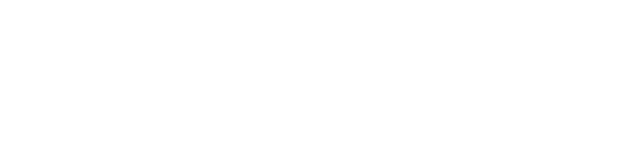
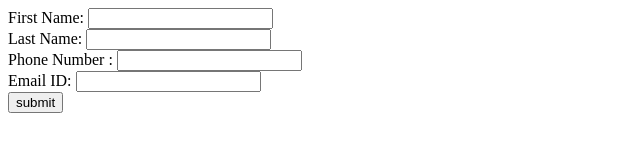
Before and after one commit to acciojob/form-login-2-prince-k1, a website: page main.html in a window 1280 px wide. Shown: the whole page, without its empty margins (0-640 px from the left). Drawn offline with Linux system fonts and the light colour scheme.

Commit message:
created a submission

```diff
--- a/main.html
+++ b/main.html
@@ -8,6 +8,25 @@
 
 <body>
 	<!-- the entire body must be written by student -->
+	<form>
+		<div>
+			<label for = "firstName">First Name: </label>
+			<input type="text" id = "first">
+		</div>
+		<div>
+			<label for = "lastName">Last Name: </label>
+			<input type="text" id = "last">
+		</div>
+		<div>
+			<label for = "number">Phone Number : </label>
+			<input type="text" id = "number">
+		</div>
+		<div>
+			<label for = "email">Email ID: </label>
+			<input type="text" id = "email">
+		</div>
+		<input type = "button" id ="btn" value = 'submit'>
+	</form>
     <script type="text/javascript" src="./script.js">
 </script>
 
--- a/script.js
+++ b/script.js
@@ -1 +1,13 @@
 //your JS code here. If required.
+const first = document.getElementById('first');
+const last = document.getElementById('last');
+const number = document.getElementById('number');
+const email = document.getElementById('email');
+const btn = document.getElementById('btn');
+
+btn.addEventListener('click', () => {
+	alert(`First Name: ${first.value}
+Last Name: ${last.value}
+Phone Number: ${number.value}
+Email ID: ${email.value}`);
+})
```
